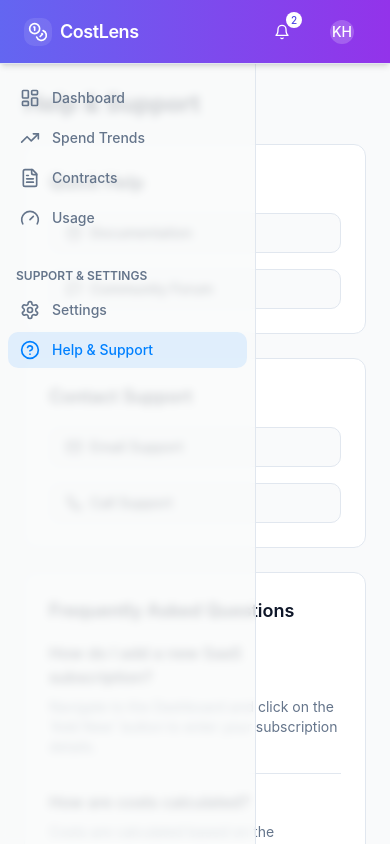
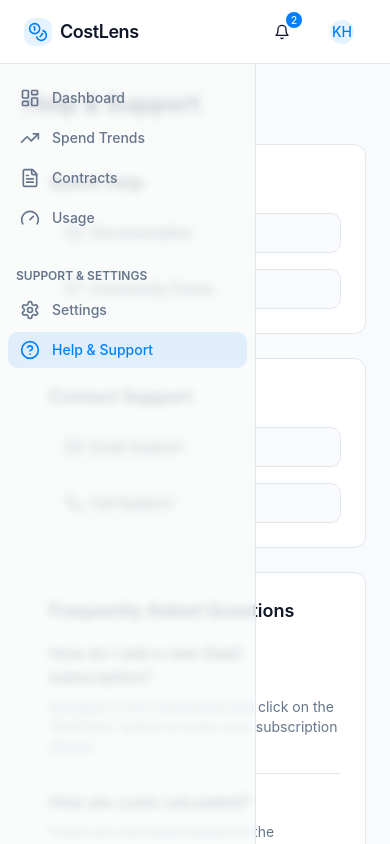
Before and after one commit to CostLens/saas-sage-keeper, a React (Vite) app: page /help in a window 390 px wide. Built offline with nearby package versions, Linux system fonts and the light colour scheme.

Commit message:
Reverted to edit edt-9b71c741-6e40-44bc-bb9c-05aebf0400f0: "Revert color change
Revert the recent color change back to the original white color."

```diff
--- a/src/components/Header.tsx
+++ b/src/components/Header.tsx
@@ -74,14 +74,14 @@ export function Header({ className }: HeaderProps) {
   return (
     <header
       className={cn(
-        "sticky top-0 z-30 flex h-16 items-center justify-between border-b bg-gradient-to-r from-indigo-500 to-purple-600 text-white backdrop-blur-sm px-6 shadow-md",
+        "sticky top-0 z-30 flex h-16 items-center justify-between border-b bg-white text-foreground backdrop-blur-sm px-6",
         className
       )}
     >
       <div className="flex items-center gap-2">
         <div className="flex items-center gap-2 md:hidden">
-          <div className="rounded-md bg-white/10 p-1">
-            <Coins className="h-5 w-5 text-white" />
+          <div className="rounded-md bg-primary/10 p-1">
+            <Coins className="h-5 w-5 text-primary" />
           </div>
           <span className="font-semibold text-lg tracking-tight">CostLens</span>
         </div>
@@ -91,10 +91,10 @@ export function Header({ className }: HeaderProps) {
         <div className="flex items-center gap-2">
           <Popover>
             <PopoverTrigger asChild>
-              <Button variant="ghost" size="icon" className="relative text-white hover:bg-white/10">
+              <Button variant="ghost" size="icon" className="relative">
                 <Bell className="h-5 w-5" />
                 {unreadCount > 0 && (
-                  <span className="absolute top-0 right-0 h-4 w-4 rounded-full bg-white text-[10px] text-indigo-600 flex items-center justify-center">
+                  <span className="absolute top-0 right-0 h-4 w-4 rounded-full bg-primary text-[10px] text-primary-foreground flex items-center justify-center">
                     {unreadCount}
                   </span>
                 )}
@@ -154,8 +154,8 @@ export function Header({ className }: HeaderProps) {
 
           <DropdownMenu>
             <DropdownMenuTrigger asChild>
-              <Button variant="ghost" size="sm" className="ml-2 gap-1 text-white hover:bg-white/10">
-                <div className="h-6 w-6 rounded-full bg-white/20 flex items-center justify-center text-white font-medium">
+              <Button variant="ghost" size="sm" className="ml-2 gap-1">
+                <div className="h-6 w-6 rounded-full bg-primary/10 flex items-center justify-center text-primary font-medium">
                   KH
                 </div>
               </Button>
--- a/src/pages/Dashboard.tsx
+++ b/src/pages/Dashboard.tsx
@@ -1,3 +1,4 @@
+
 import React, { useState, useEffect } from "react";
 import { Header } from "@/components/Header";
 import { Sidebar } from "@/components/Sidebar";
@@ -16,7 +17,7 @@ const Dashboard = () => {
     return localStorage.getItem("sidebar-collapsed") === "true";
   });
   const [showUsageFeatures, setShowUsageFeatures] = useState(() => {
-    return localStorage.getItem("show-usage-features") !== "false";
+    return localStorage.getItem("show-usage-features") !== "false"; // Default to true if not set
   });
 
   useEffect(() => {
@@ -106,7 +107,6 @@ const Dashboard = () => {
               </div>
             </div>
           ) : (
-            <div className="grid grid-cols-1 gap-6">
             <div className="grid grid-cols-1 md:grid-cols-3 gap-6">
               <StatCard
                 title="Total Annual SaaS Spend"
@@ -115,7 +115,7 @@ const Dashboard = () => {
                 trend={{ value: 12, isPositive: false }}
                 className="h-auto w-full"
               />
-              </div>
+              <div className="md:col-span-2"></div>
             </div>
           )}
 
```
Lines whose indentation alone changed are shown as unchanged.
